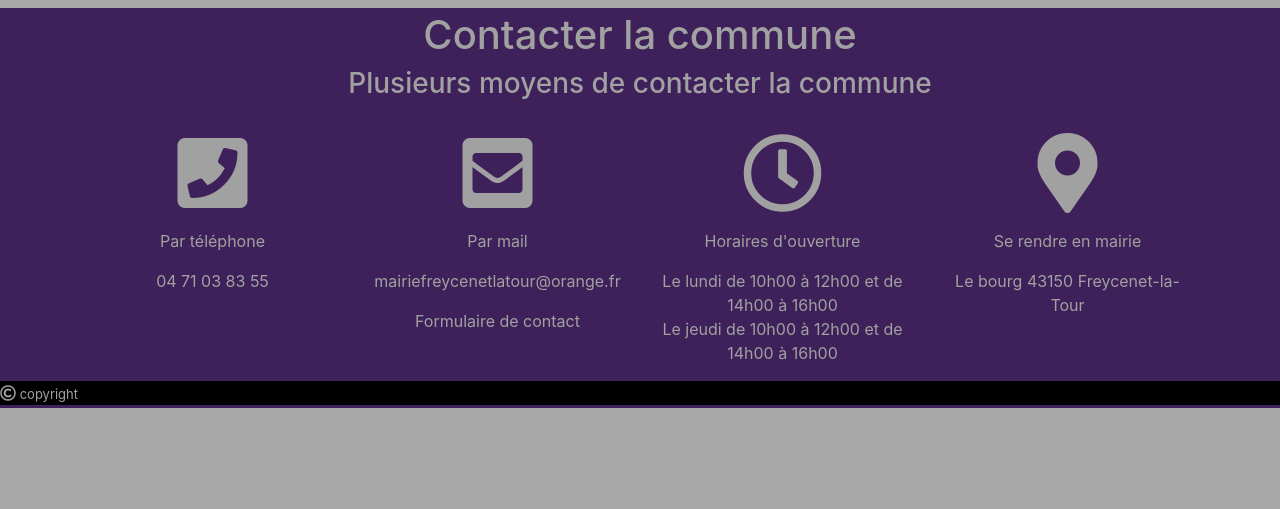
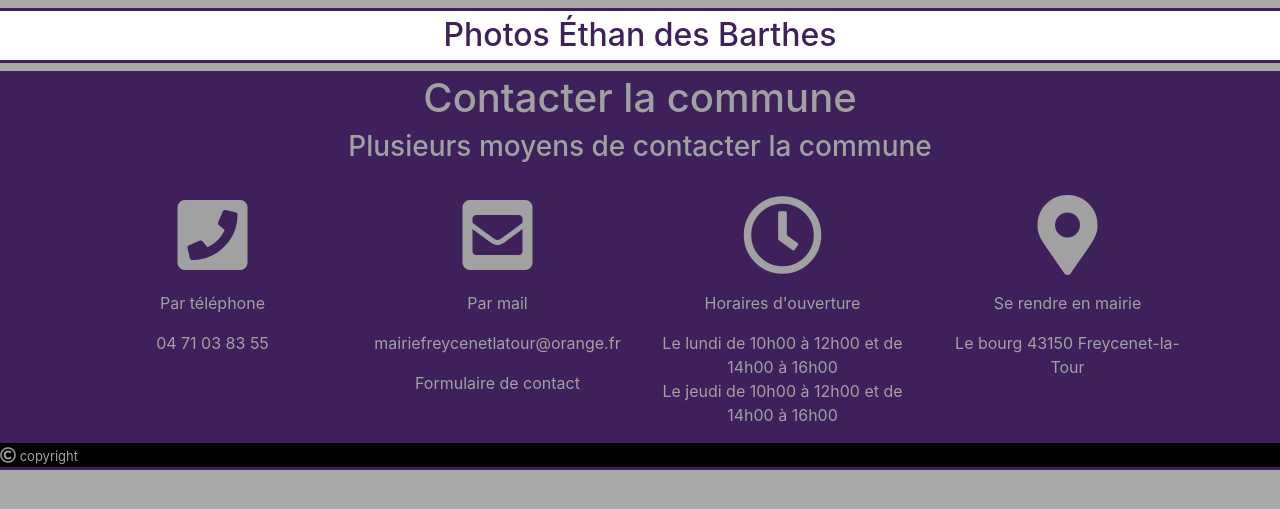
Before and after one commit to ByWind80800/Stage_Zark_Bywind_public, a PHP site: template Vue/includes/Actualités/retrophotos.php in a window 1280 px wide. Shown: the part 165-674 px from the top of the page. Run offline with PHP 8.4, Linux system fonts and the light colour scheme; the template is opened without the code that fills it, so the values that code supplies are empty; some libraries are stand-ins or nearby versions.

Commit message:
Changement

```diff
--- a/Vue/includes/Actualités/retrophotos.php
+++ b/Vue/includes/Actualités/retrophotos.php
@@ -1 +1,3 @@
-<sec
+<section>
+	<h2 class="soustitre">Photos Éthan des Barthes</h2>
+</section>
```
Also changed, not shown: Vue/img/f0277034.jpg (added), Vue/img/f0357034.jpg (added), 2 other files.
